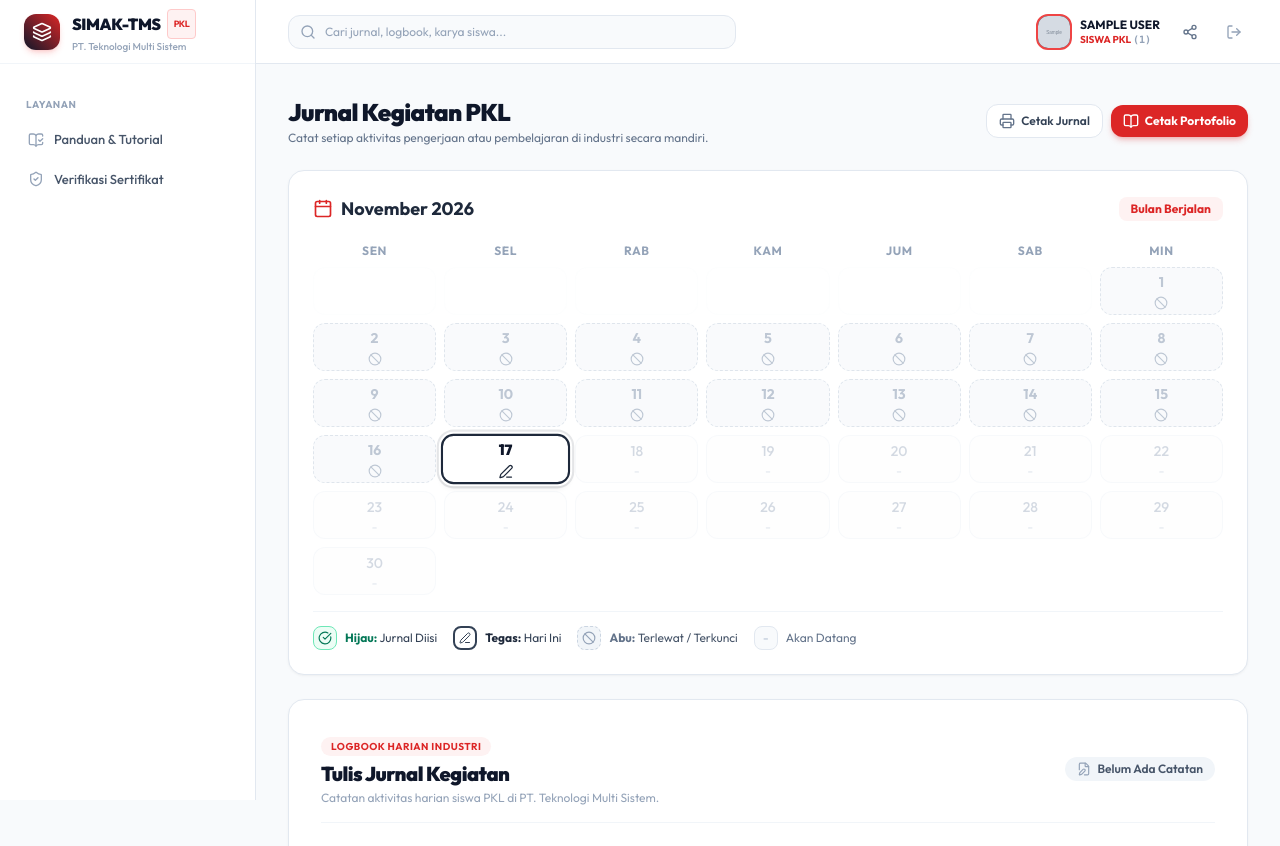
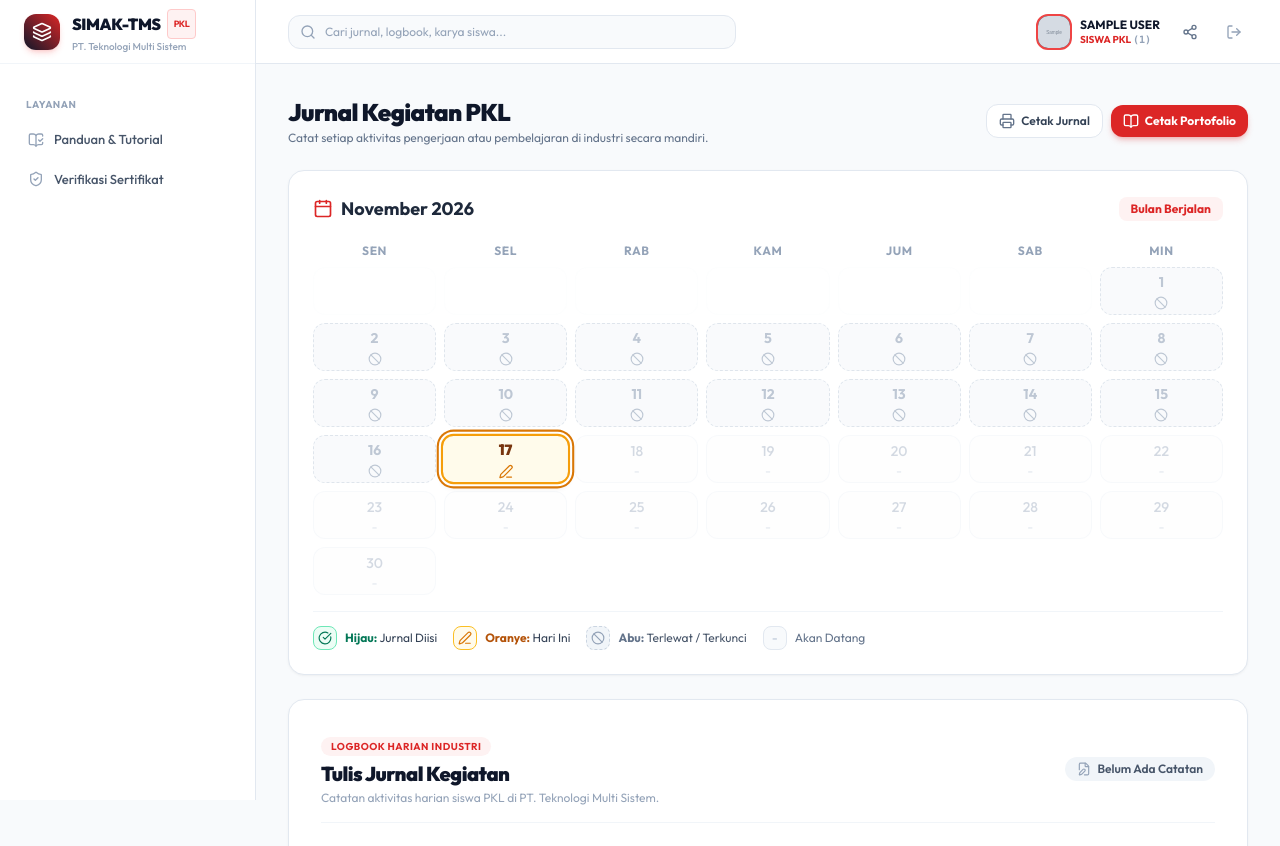
Before and after one commit to PradiptaPPLG/simak-tms, a Laravel app: page /jurnal in a window 1280 px wide. Shown: the top 846 px of the page. Run offline with Laravel 12, Linux system fonts and the light colour scheme; a user stored in the database is signed in; tables that the repository leaves empty hold one stand-in row (values such as "Sample post"); grey boxes marked "Sample" are stand-in pictures; parts of the project's set-up code (start-up, migrations or seed data) failed here and were passed over; some libraries are stand-ins or nearby versions.

Commit message:
style: color active today journal calendar cell in orange

```diff
--- a/resources/views/journals/index.blade.php
+++ b/resources/views/journals/index.blade.php
@@ -80,14 +80,14 @@
                     </a>
 
                 @elseif($isToday)
-                    {{-- 2. HARI INI (AKTIF UNTUK DIISI) --}}
+                    {{-- 2. HARI INI (AKTIF UNTUK DIISI - ORANYE) --}}
                     <a href="{{ route('journals.index', ['date' => $dayStr]) }}#form-jurnal"
-                       class="h-11 sm:h-12 rounded-xl flex flex-col items-center justify-center p-1 sm:p-1.5 transition-all cursor-pointer relative bg-white border-2 border-slate-800 text-slate-900 shadow-xs ring-2 ring-slate-900/10 hover:border-slate-950
-                              {{ $isSelected ? 'ring-2 ring-slate-900 ring-offset-2 z-10 scale-105 shadow-md' : 'hover:scale-102' }}"
-                       title="Hari Ini - Klik untuk mengisi jurnal kegiatan">
-                        <span class="text-xs sm:text-sm font-black text-slate-900 leading-none">{{ $d }}</span>
+                       class="h-11 sm:h-12 rounded-xl flex flex-col items-center justify-center p-1 sm:p-1.5 transition-all cursor-pointer relative bg-amber-50 border-2 border-amber-500 text-amber-900 shadow-xs ring-2 ring-amber-500/20 hover:bg-amber-100/80
+                              {{ $isSelected ? 'ring-2 ring-amber-600 ring-offset-2 z-10 scale-105 shadow-md' : 'hover:scale-102' }}"
+                       title="Hari Ini ({{ $dayStr }}) - Klik untuk mengisi jurnal kegiatan aktif">
+                        <span class="text-xs sm:text-sm font-black text-amber-900 leading-none">{{ $d }}</span>
                         <div class="mt-1 flex items-center justify-center">
-                            <i data-lucide="edit-3" class="w-3.5 h-3.5 text-slate-800"></i>
+                            <i data-lucide="edit-3" class="w-3.5 h-3.5 text-amber-600"></i>
                         </div>
                     </a>
 
@@ -123,10 +123,10 @@
                 <span class="text-slate-700"><b class="text-emerald-700">Hijau:</b> Jurnal Diisi</span>
             </div>
             <div class="flex items-center gap-2">
-                <span class="w-6 h-6 rounded-lg bg-white border-2 border-slate-700 flex items-center justify-center text-slate-800 shadow-2xs">
-                    <i data-lucide="edit-3" class="w-3 h-3 text-slate-700"></i>
+                <span class="w-6 h-6 rounded-lg bg-amber-50 border border-amber-400 flex items-center justify-center text-amber-700 shadow-2xs">
+                    <i data-lucide="edit-3" class="w-3.5 h-3.5 text-amber-600"></i>
                 </span>
-                <span class="text-slate-700"><b class="text-slate-800">Tegas:</b> Hari Ini</span>
+                <span class="text-slate-700"><b class="text-amber-700">Oranye:</b> Hari Ini</span>
             </div>
             <div class="flex items-center gap-2">
                 <span class="w-6 h-6 rounded-lg bg-slate-100 border border-dashed border-slate-300 flex items-center justify-center text-slate-400">
```
